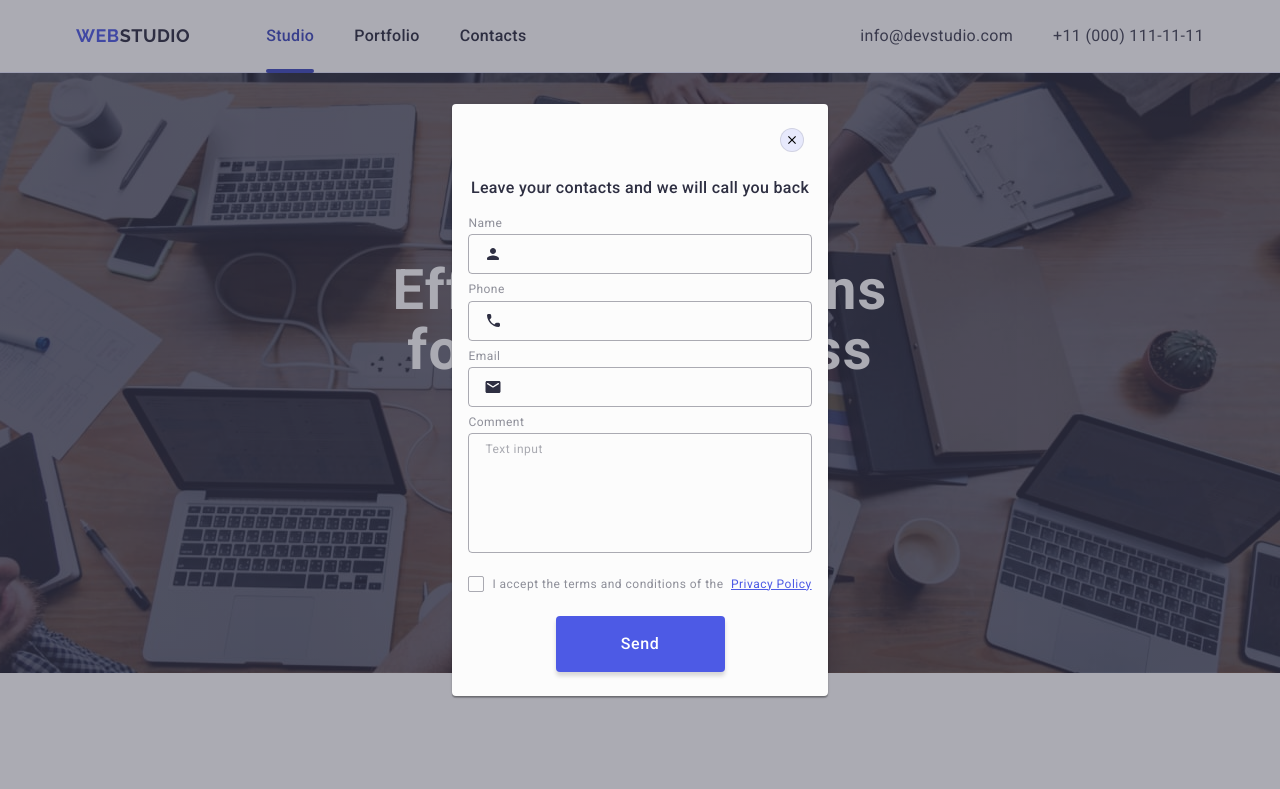
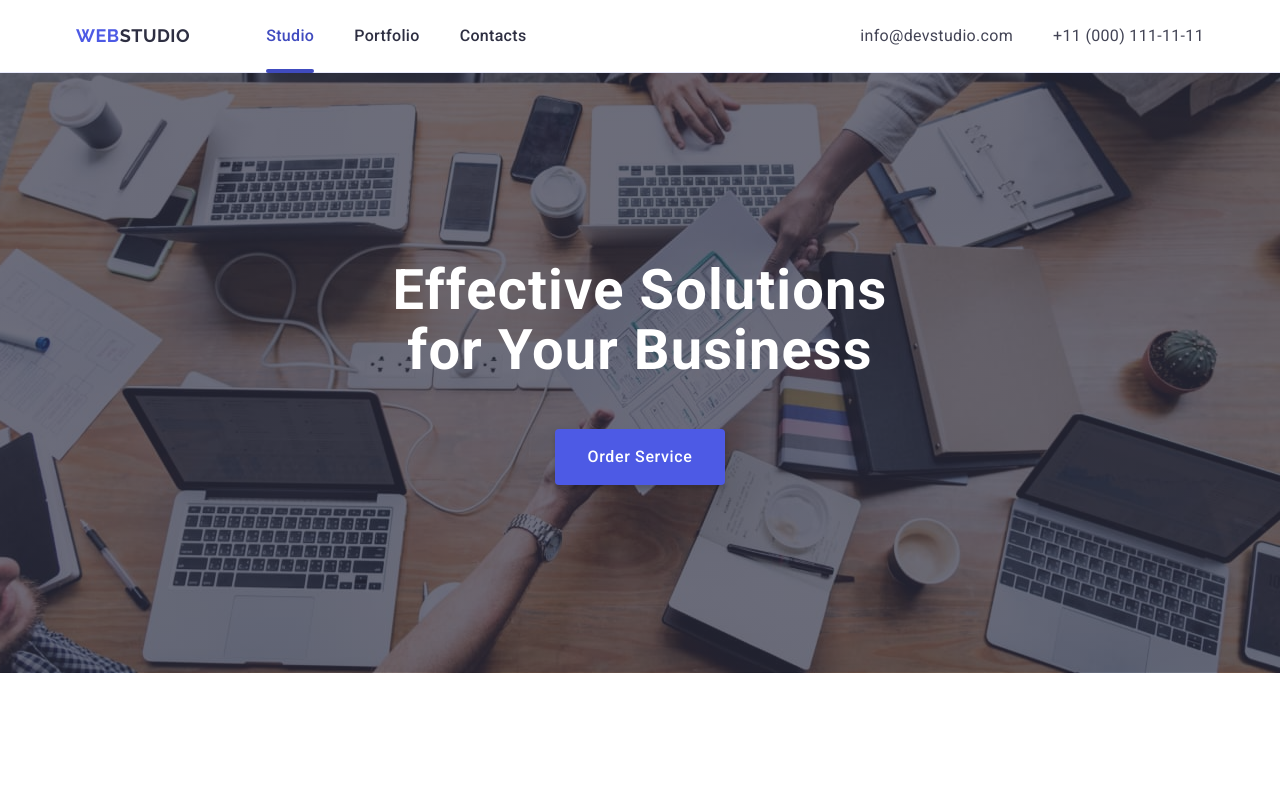
Before and after one commit to Vanlsh/goit-markup-hw-06, a plain HTML site: page index.html in a window 1280 px wide. Shown: the top 789 px of the page. Drawn offline with nearby package versions, Linux system fonts and the light colour scheme.

Commit message:
deleted class is-open from html

```diff
--- a/index.html
+++ b/index.html
@@ -477,7 +477,7 @@
         </div>
       </div>
     </footer>
-    <div class="modal-container is-open">
+    <div class="modal-container">
       <div class="modal-wrapper">
         <button class="close-btn" type="button">
           <svg class="close-btn-icon" width="8" height="8">
```
